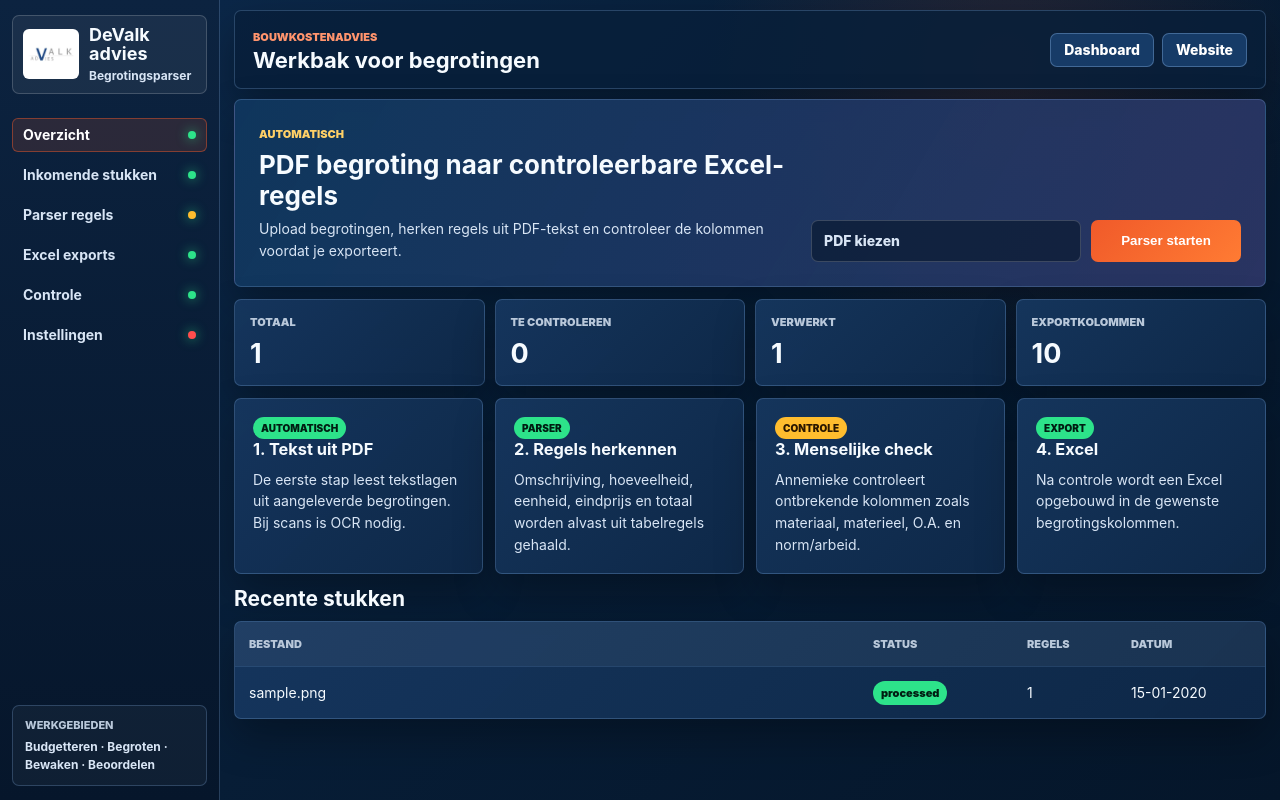
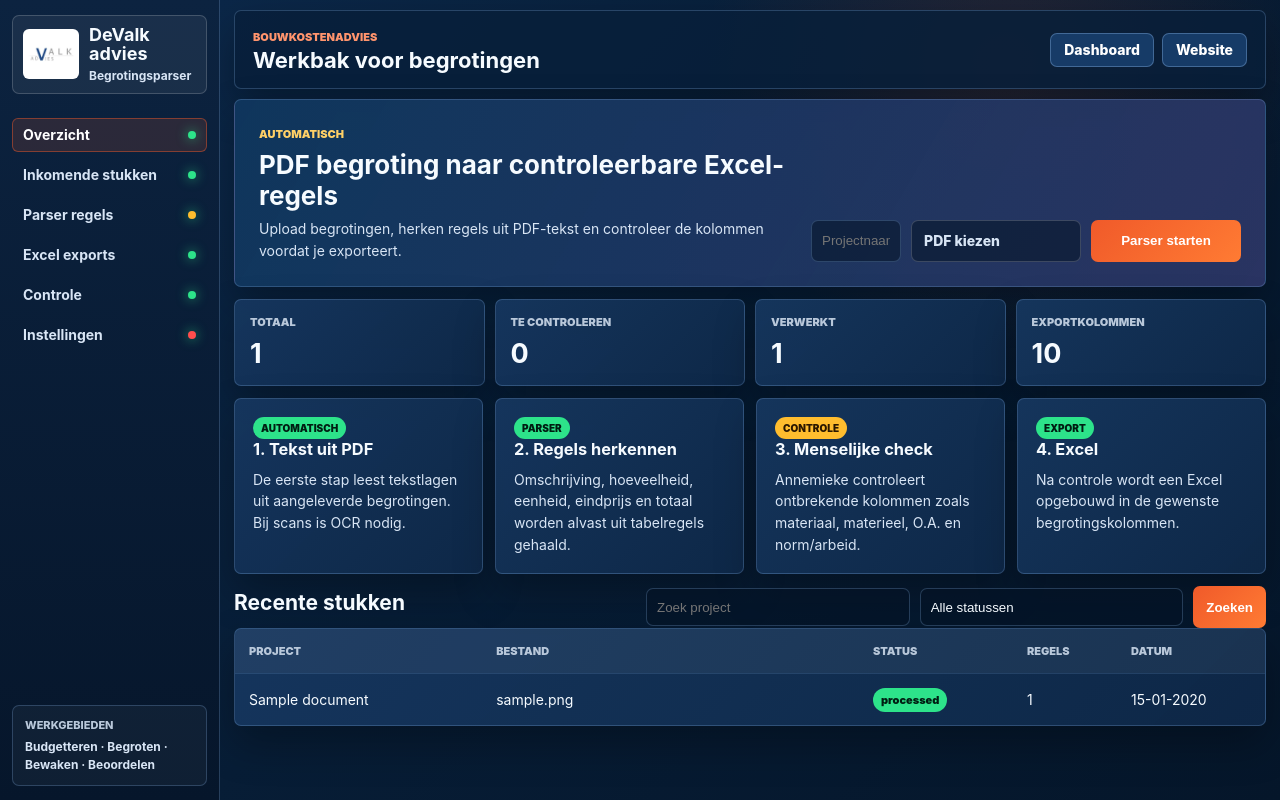
Before and after one commit to thomasdeijkers/devalkadvies, a FastAPI app: page / in a window 1280 px wide. Run offline with FastAPI, Linux system fonts and the light colour scheme; tables that the repository leaves empty hold one stand-in row (values such as "Sample post").

Commit message:
Add editable project budget fields and Excel export

```diff
--- a/annemieke_app/main.py
+++ b/annemieke_app/main.py
@@ -1,3 +1,4 @@
+from decimal import Decimal, InvalidOperation
 from pathlib import Path
 from uuid import uuid4
 
@@ -27,13 +28,30 @@ def startup() -> None:
 
 
 @app.get("/", response_class=HTMLResponse)
-def dashboard(request: Request, session: Session = Depends(get_session)) -> HTMLResponse:
+def dashboard(
+    request: Request,
+    project: str | None = None,
+    status: str | None = None,
+    session: Session = Depends(get_session),
+) -> HTMLResponse:
+    document_query = select(IncomingDocument)
+    if project:
+        document_query = document_query.where(IncomingDocument.project_name.ilike(f"%{project.strip()}%"))
+    if status:
+        document_query = document_query.where(IncomingDocument.status == status)
+
     total = session.scalar(select(func.count(IncomingDocument.id))) or 0
     needs_review = session.scalar(
         select(func.count(IncomingDocument.id)).where(IncomingDocument.status == "needs_review")
     ) or 0
     processed = session.scalar(select(func.count(IncomingDocument.id)).where(IncomingDocument.status == "processed")) or 0
-    documents = session.scalars(select(IncomingDocument).order_by(IncomingDocument.created_at.desc()).limit(12)).all()
+    documents = session.scalars(document_query.order_by(IncomingDocument.created_at.desc()).limit(30)).all()
+    projects = session.scalars(
+        select(IncomingDocument.project_name)
+        .where(IncomingDocument.project_name.is_not(None))
+        .group_by(IncomingDocument.project_name)
+        .order_by(IncomingDocument.project_name)
+    ).all()
 
     return templates.TemplateResponse(
         request=request,
@@ -45,6 +63,9 @@ def dashboard(request: Request, session: Session = Depends(get_session)) -> HTML
             "needs_review": needs_review,
             "processed": processed,
             "documents": documents,
+            "projects": projects,
+            "selected_project": project or "",
+            "selected_status": status or "",
         },
     )
 
@@ -55,7 +76,11 @@ def logo() -> FileResponse:
 
 
 @app.post("/documents", response_class=HTMLResponse)
-async def upload_document(file: UploadFile = File(...), session: Session = Depends(get_session)) -> RedirectResponse:
+async def upload_document(
+    project_name: str = Form(""),
+    file: UploadFile = File(...),
+    session: Session = Depends(get_session),
+) -> RedirectResponse:
     if not file.filename or not file.filename.lower().endswith(".pdf"):
         raise HTTPException(status_code=400, detail="Upload een PDF-bestand.")
 
@@ -68,6 +93,7 @@ async def upload_document(file: UploadFile = File(...), session: Session = Depen
     document = IncomingDocument(
         original_filename=file.filename,
         stored_filename=stored_filename,
+        project_name=project_name.strip() or None,
         status="needs_review",
         parsed_text=parsed.text,
         parser_notes=parsed.notes,
@@ -118,6 +144,25 @@ def document_detail(
     )
 
 
+@app.post("/documents/{document_id}/meta")
+def update_document_meta(
+    document_id: int,
+    project_name: str = Form(""),
+    document_type: str = Form(""),
+    source: str = Form(""),
+    session: Session = Depends(get_session),
+) -> RedirectResponse:
+    document = session.get(IncomingDocument, document_id)
+    if document is None:
+        raise HTTPException(status_code=404, detail="Document niet gevonden.")
+
+    document.project_name = project_name.strip() or None
+    document.document_type = document_type.strip() or None
+    document.source = source.strip() or None
+    session.commit()
+    return RedirectResponse(f"/documents/{document.id}", status_code=303)
+
+
 @app.post("/documents/{document_id}/fields")
 def add_field(
     document_id: int,
@@ -160,6 +205,98 @@ def update_status(
     return RedirectResponse(f"/documents/{document.id}", status_code=303)
 
 
+@app.post("/documents/{document_id}/lines/{line_id}")
+def update_budget_line(
+    document_id: int,
+    line_id: int,
+    omschrijving_werkzaamheden: str = Form(""),
+    hoeveelheid: str = Form(""),
+    eenheid: str = Form(""),
+    norm_arbeid: str = Form(""),
+    uren: str = Form(""),
+    materiaal: str = Form(""),
+    materieel: str = Form(""),
+    onderaannemer: str = Form(""),
+    eenheidsprijs: str = Form(""),
+    totaal_prijs_per_regel: str = Form(""),
+    session: Session = Depends(get_session),
+) -> RedirectResponse:
+    line = session.get(BudgetLine, line_id)
+    if line is None or line.document_id != document_id:
+        raise HTTPException(status_code=404, detail="Begrotingsregel niet gevonden.")
+
+    line.omschrijving_werkzaamheden = omschrijving_werkzaamheden.strip()
+    line.hoeveelheid = _decimal_or_none(hoeveelheid)
+    line.eenheid = eenheid.strip() or None
+    line.norm_arbeid = _decimal_or_none(norm_arbeid)
+    line.uren = _decimal_or_none(uren)
+    line.materiaal = _decimal_or_none(materiaal)
+    line.materieel = _decimal_or_none(materieel)
+    line.onderaannemer = _decimal_or_none(onderaannemer)
+    line.eenheidsprijs = _decimal_or_none(eenheidsprijs)
+    line.totaal_prijs_per_regel = _decimal_or_none(totaal_prijs_per_regel)
+    line.confidence = 100
+    session.commit()
+    return RedirectResponse(f"/documents/{document_id}", status_code=303)
+
+
+@app.post("/documents/{document_id}/lines")
+def add_budget_line(
+    document_id: int,
+    omschrijving_werkzaamheden: str = Form(""),
+    hoeveelheid: str = Form(""),
+    eenheid: str = Form(""),
+    norm_arbeid: str = Form(""),
+    uren: str = Form(""),
+    materiaal: str = Form(""),
+    materieel: str = Form(""),
+    onderaannemer: str = Form(""),
+    eenheidsprijs: str = Form(""),
+    totaal_prijs_per_regel: str = Form(""),
+    session: Session = Depends(get_session),
+) -> RedirectResponse:
+    document = session.get(IncomingDocument, document_id)
+    if document is None:
+        raise HTTPException(status_code=404, detail="Document niet gevonden.")
+
+    next_line_number = len(document.budget_lines) + 1
+    session.add(
+        BudgetLine(
+            document_id=document.id,
+            line_number=next_line_number,
+            omschrijving_werkzaamheden=omschrijving_werkzaamheden.strip(),
+            hoeveelheid=_decimal_or_none(hoeveelheid),
+            eenheid=eenheid.strip() or None,
+            norm_arbeid=_decimal_or_none(norm_arbeid),
+            uren=_decimal_or_none(uren),
+            materiaal=_decimal_or_none(materiaal),
+            materieel=_decimal_or_none(materieel),
+            onderaannemer=_decimal_or_none(onderaannemer),
+            eenheidsprijs=_decimal_or_none(eenheidsprijs),
+            totaal_prijs_per_regel=_decimal_or_none(totaal_prijs_per_regel),
+            confidence=100,
+            raw_text="handmatig toegevoegd",
+        )
+    )
+    session.commit()
+    return RedirectResponse(f"/documents/{document.id}", status_code=303)
+
+
+@app.post("/documents/{document_id}/lines/{line_id}/delete")
+def delete_budget_line(
+    document_id: int,
+    line_id: int,
+    session: Session = Depends(get_session),
+) -> RedirectResponse:
+    line = session.get(BudgetLine, line_id)
+    if line is None or line.document_id != document_id:
+        raise HTTPException(status_code=404, detail="Begrotingsregel niet gevonden.")
+
+    session.delete(line)
+    session.commit()
+    return RedirectResponse(f"/documents/{document_id}", status_code=303)
+
+
 @app.get("/documents/{document_id}/export.xlsx")
 def export_document(document_id: int, session: Session = Depends(get_session)) -> StreamingResponse:
     document = session.get(IncomingDocument, document_id)
@@ -184,6 +321,7 @@ def document_json(document_id: int, session: Session = Depends(get_session)) ->
     return {
         "id": document.id,
         "filename": document.original_filename,
+        "project_name": document.project_name,
         "status": document.status,
         "document_type": document.document_type,
         "fields": [
@@ -196,3 +334,17 @@ def document_json(document_id: int, session: Session = Depends(get_session)) ->
             for field in document.fields
         ],
     }
+
+
+def _decimal_or_none(value: str) -> Decimal | None:
+    cleaned = value.strip().replace(" ", "")
+    if not cleaned:
+        return None
+    if "," in cleaned and "." in cleaned:
+        cleaned = cleaned.replace(".", "").replace(",", ".")
+    elif "," in cleaned:
+        cleaned = cleaned.replace(",", ".")
+    try:
+        return Decimal(cleaned)
+    except InvalidOperation:
+        return None
--- a/annemieke_app/models.py
+++ b/annemieke_app/models.py
@@ -14,6 +14,7 @@ class IncomingDocument(Base):
     id: Mapped[int] = mapped_column(Integer, primary_key=True)
     original_filename: Mapped[str] = mapped_column(String(255), nullable=False)
     stored_filename: Mapped[str] = mapped_column(String(255), nullable=False, unique=True)
+    project_name: Mapped[str | None] = mapped_column(String(180), nullable=True, index=True)
     status: Mapped[str] = mapped_column(String(40), default="new", index=True)
     document_type: Mapped[str | None] = mapped_column(String(120), nullable=True)
     source: Mapped[str | None] = mapped_column(String(120), nullable=True)
--- a/annemieke_app/static/styles.css
+++ b/annemieke_app/static/styles.css
@@ -281,7 +281,7 @@ button:hover {
 
 .upload-form {
   display: grid;
-  grid-template-columns: minmax(0, 1fr) 150px;
+  grid-template-columns: minmax(0, 1fr) 170px 150px;
   gap: 10px;
 }
 
@@ -383,7 +383,7 @@ button:hover {
 
 .table-row {
   display: grid;
-  grid-template-columns: minmax(220px, 1.5fr) 140px 90px 120px;
+  grid-template-columns: minmax(160px, 0.9fr) minmax(220px, 1.4fr) 140px 90px 120px;
   gap: 14px;
   align-items: center;
   min-height: 52px;
@@ -456,10 +456,27 @@ button:hover {
 
 .meta-line,
 .status-form,
-.field-form {
+.field-form,
+.filter-form,
+.meta-form {
   display: flex;
   gap: 10px;
   align-items: center;
+}
+
+.filter-form {
+  width: min(620px, 100%);
+}
+
+.filter-form input,
+.filter-form select {
+  min-width: 0;
+}
+
+.meta-form {
+  display: grid;
+  grid-template-columns: repeat(3, minmax(0, 1fr)) 120px;
+  margin-top: 14px;
 }
 
 .note {
@@ -484,6 +501,29 @@ button:hover {
   min-height: 42px;
   padding: 8px 12px;
   border-top: 1px solid rgba(126, 169, 219, 0.18);
+}
+
+.budget-row.editable,
+.add-line-form {
+  border: 0;
+  background: rgba(255, 255, 255, 0.025);
+}
+
+.budget-row input {
+  min-height: 30px;
+  padding: 5px 7px;
+  font-size: 12px;
+}
+
+.line-actions {
+  display: grid;
+  grid-template-columns: minmax(0, 1fr) 42px;
+  gap: 6px;
+}
+
+.line-actions button {
+  min-height: 30px;
+  padding: 0;
 }
 
 .budget-row:first-child {
@@ -520,7 +560,8 @@ button:hover {
   color: var(--muted);
 }
 
-input {
+input,
+select {
   width: 100%;
   min-height: 38px;
   padding: 8px 10px;
@@ -528,6 +569,10 @@ input {
   border: 1px solid var(--line);
   border-radius: 7px;
   background: rgba(4, 19, 38, 0.55);
+}
+
+select {
+  appearance: none;
 }
 
 .text-panel {
@@ -578,7 +623,9 @@ pre {
   .topbar,
   .upload-form,
   .status-form,
-  .field-form {
+  .field-form,
+  .filter-form,
+  .meta-form {
     display: grid;
     grid-template-columns: 1fr;
   }
--- a/annemieke_app/templates/dashboard.html
+++ b/annemieke_app/templates/dashboard.html
@@ -11,6 +11,7 @@
       <p>Upload begrotingen, herken regels uit PDF-tekst en controleer de kolommen voordat je exporteert.</p>
     </div>
     <form action="/documents" method="post" enctype="multipart/form-data" class="upload-form">
+      <input name="project_name" placeholder="Projectnaam">
       <label class="file-picker">
         <input id="file" name="file" type="file" accept="application/pdf" required>
         <span>PDF kiezen</span>
@@ -64,10 +65,21 @@
   <section class="document-list">
     <div class="section-heading">
       <h2>Recente stukken</h2>
+      <form action="/" method="get" class="filter-form">
+        <input name="project" value="{{ selected_project }}" placeholder="Zoek project">
+        <select name="status">
+          <option value="">Alle statussen</option>
+          <option value="needs_review" {% if selected_status == "needs_review" %}selected{% endif %}>Te controleren</option>
+          <option value="processed" {% if selected_status == "processed" %}selected{% endif %}>Verwerkt</option>
+          <option value="archived" {% if selected_status == "archived" %}selected{% endif %}>Archief</option>
+        </select>
+        <button type="submit">Zoeken</button>
+      </form>
     </div>
     {% if documents %}
       <div class="table">
         <div class="table-row table-head">
+          <span>Project</span>
           <span>Bestand</span>
           <span>Status</span>
           <span>Regels</span>
@@ -75,6 +87,7 @@
         </div>
         {% for document in documents %}
           <a class="table-row" href="/documents/{{ document.id }}">
+            <span>{{ document.project_name or "Geen project" }}</span>
             <span>{{ document.original_filename }}</span>
             <span><mark class="status {{ document.status }}">{{ document.status }}</mark></span>
             <span>{{ document.budget_lines|length }}</span>
```
Also changed, not shown: annemieke_app/database.py (+13 -1 lines), annemieke_app/exporter.py (+39 -4 lines), annemieke_app/templates/document_detail.html (+39 -12 lines).
